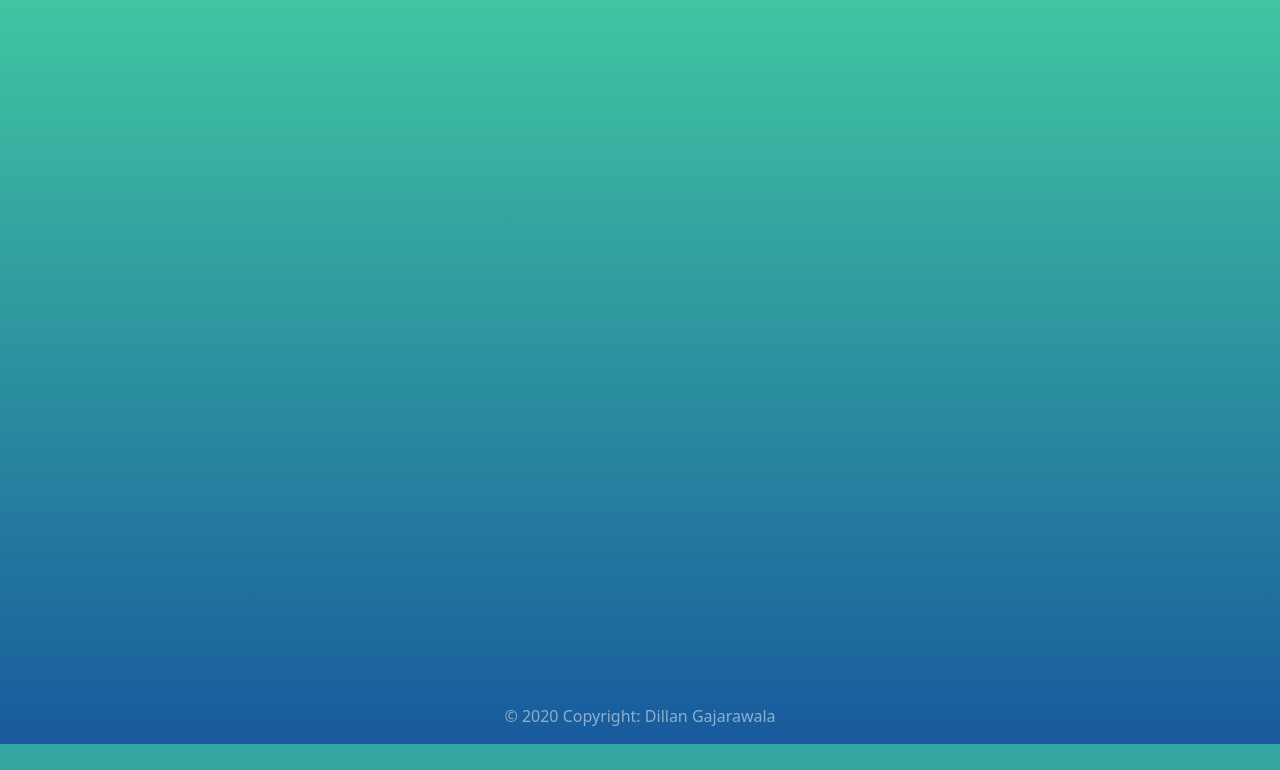
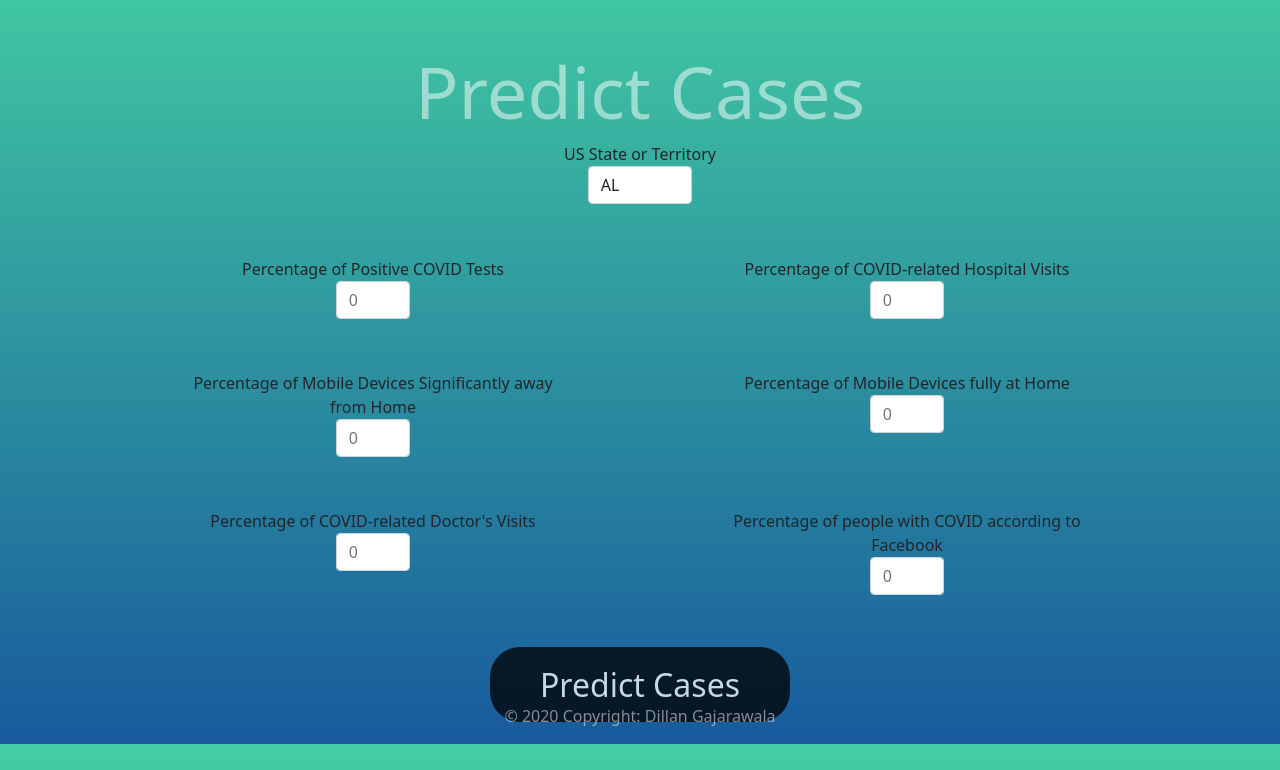
Before and after one commit to dillangajarawala/COVIDPredictor, a Flask app: page /predictcasesform in a window 1280 px wide. Shown: the part 56-826 px from the top of the page. Before the commit the page ends 800 px from the top, so only its background shows below. Run offline with Flask 2, Linux system fonts and the light colour scheme; parts of the project's set-up code (start-up, migrations or seed data) failed here and were passed over; some libraries are stand-ins or nearby versions.

Commit message:
predict cases form UI

```diff
--- a/static/styles.css
+++ b/static/styles.css
@@ -7,10 +7,13 @@ body {
 }
 
 footer {
-    position: fixed;
+    position: absolute;
     bottom: 0;
-    left: 0;
-    right: 0;
+    width: 100%;
+}
+
+footer a:hover {
+    color: white;
 }
 
 #buttons {
@@ -21,6 +24,9 @@ footer {
 .home-button {
     margin-left: 100px;
     margin-right: 100px;
+}
+
+.main-button {
     height: 75px;
     width: 300px;
     border-radius: 30px;
@@ -33,8 +39,52 @@ footer {
     transition: all 0.3s ease 0s;
 }
 
-.home-button:hover {
+.main-button:hover {
     color: white;
     box-shadow: 0px 15px 20px black;
     transform: translateY(-7px);
 }
+
+.row {
+    margin-bottom: 5%;
+    margin-top: 5%;
+}
+
+.col {
+    margin-left: 7.5%;
+    margin-right: 7.5%;
+    text-align: center;
+    padding: 0;
+}
+
+input[type="number"] {
+    width: 20%;
+    margin-right: auto;
+    margin-left: auto;
+}
+
+.form-group {
+    text-align: center;
+}
+
+.form-group select {
+    width: 10%;
+    margin-right: auto;
+    margin-left: auto;
+}
+
+.alert {
+    margin-right: auto;
+    margin-left: auto;
+    border-radius: 10px;
+    padding: 0;
+}
+
+main {
+    padding-top: 0;
+}
+
+.close {
+    background-color: inherit;
+    border: none;
+}
--- a/templates/layout.html
+++ b/templates/layout.html
@@ -31,10 +31,13 @@
                 <!-- Categories: success (green), info (blue), warning (yellow), danger (red) -->
                 {% if messages %}
                 {% for category, message in messages %}
-                    <div class="alert alert-{{ category }} alert-dismissible" role="alert">
-                    <button type="button" class="close" data-dismiss="alert" aria-label="Close"><span aria-hidden="true">&times;</span></button>
-                    <!-- <strong>Title</strong> --> {{ message }}
-                    </div>
+
+                <div class="alert alert-{{ category }} alert-dismissible fade show col-9 text-center" role="alert">
+                  {{ message }}
+                  <button type="button" class="close" data-dismiss="alert" aria-label="Close">
+                    <span aria-hidden="true">&times;</span>
+                  </button>
+                </div>
                 {% endfor %}
                 {% endif %}
             {% endwith %}
@@ -53,6 +56,8 @@
 
         </footer>
         <!-- Footer -->
-        <script src="https://cdn.jsdelivr.net/npm/bootstrap@5.0.0-beta1/dist/js/bootstrap.bundle.min.js" integrity="sha384-ygbV9kiqUc6oa4msXn9868pTtWMgiQaeYH7/t7LECLbyPA2x65Kgf80OJFdroafW" crossorigin="anonymous"></script>
+        <script src="https://code.jquery.com/jquery-3.2.1.slim.min.js" integrity="sha384-KJ3o2DKtIkvYIK3UENzmM7KCkRr/rE9/Qpg6aAZGJwFDMVNA/GpGFF93hXpG5KkN" crossorigin="anonymous"></script>
+        <script src="https://cdnjs.cloudflare.com/ajax/libs/popper.js/1.12.9/umd/popper.min.js" integrity="sha384-ApNbgh9B+Y1QKtv3Rn7W3mgPxhU9K/ScQsAP7hUibX39j7fakFPskvXusvfa0b4Q" crossorigin="anonymous"></script>
+        <script src="https://maxcdn.bootstrapcdn.com/bootstrap/4.0.0/js/bootstrap.min.js" integrity="sha384-JZR6Spejh4U02d8jOt6vLEHfe/JQGiRRSQQxSfFWpi1MquVdAyjUar5+76PVCmYl" crossorigin="anonymous"></script>
     </body>
 </html>
--- a/templates/predict_cases_form.html
+++ b/templates/predict_cases_form.html
@@ -5,4 +5,51 @@
 {% endblock %}
 
 {% block main %}
+<h2 class="display-2 text-center text-white-50">Predict Cases</h2>
+<div id="form">
+    <form method="GET", action="/predictcases">
+        <div class="form-group">
+            <label for="geo_value">US State or Territory</label>
+            <select name="geo_value" class="form-control">
+                <option value="{{states[0]}}" selected>{{states[0]}}</option>
+                {% for state in states[1:] %}
+                  <option value="{{state}}">{{state}}</option>
+                {% endfor %}
+            </select>
+        </div>
+        <div class="row">
+            <div class="col">
+                <label for="tests_positive">Percentage of Positive COVID Tests</label>
+                <input name="tests_positive" type="number" class="form-control" placeholder="0" max="100" min="0">
+            </div>
+            <div class="col">
+                <label for="admissions">Percentage of COVID-related Hospital Visits</label>
+                <input name="admissions" type="number" class="form-control" placeholder="0" max="100" min="0">
+            </div>
+        </div>
+        <div class="row">
+            <div class="col">
+                <label for="full_time">Percentage of Mobile Devices Significantly away from Home</label>
+                <input name="full_time" type="number" class="form-control" placeholder="0" max="100" min="0">
+            </div>
+            <div class="col">
+                <label for="home">Percentage of Mobile Devices fully at Home</label>
+                <input name="home" type="number" class="form-control" placeholder="0" max="100" min="0">
+            </div>
+        </div>
+        <div class="row">
+            <div class="col">
+                <label for="visits">Percentage of COVID-related Doctor's Visits</label>
+                <input name="visits" type="number" class="form-control" placeholder="0" max="100" min="0">
+            </div>
+            <div class="col">
+                <label for="fb_illness">Percentage of people with COVID according to Facebook</label>
+                <input name="fb_illness" type="number" class="form-control" placeholder="0" max="100" min="0">
+            </div>
+        </div>
+        <div id="submit-button" class="text-center">
+            <button type="submit" class="btn main-button btn-lg">Predict Cases</button>
+        </div>
+    </form>
+</div>
 {% endblock %}
```
Also changed, not shown: templates/home.html (+4 -4 lines).
